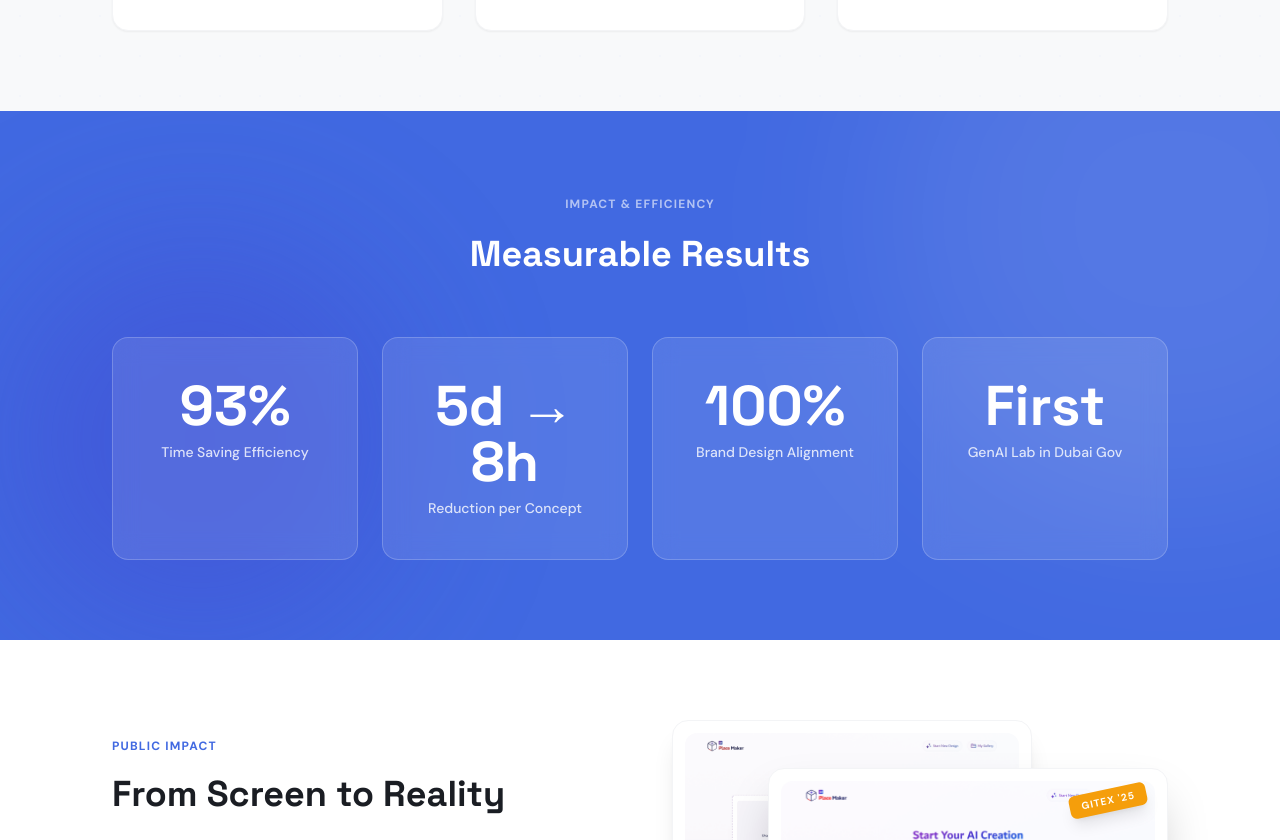
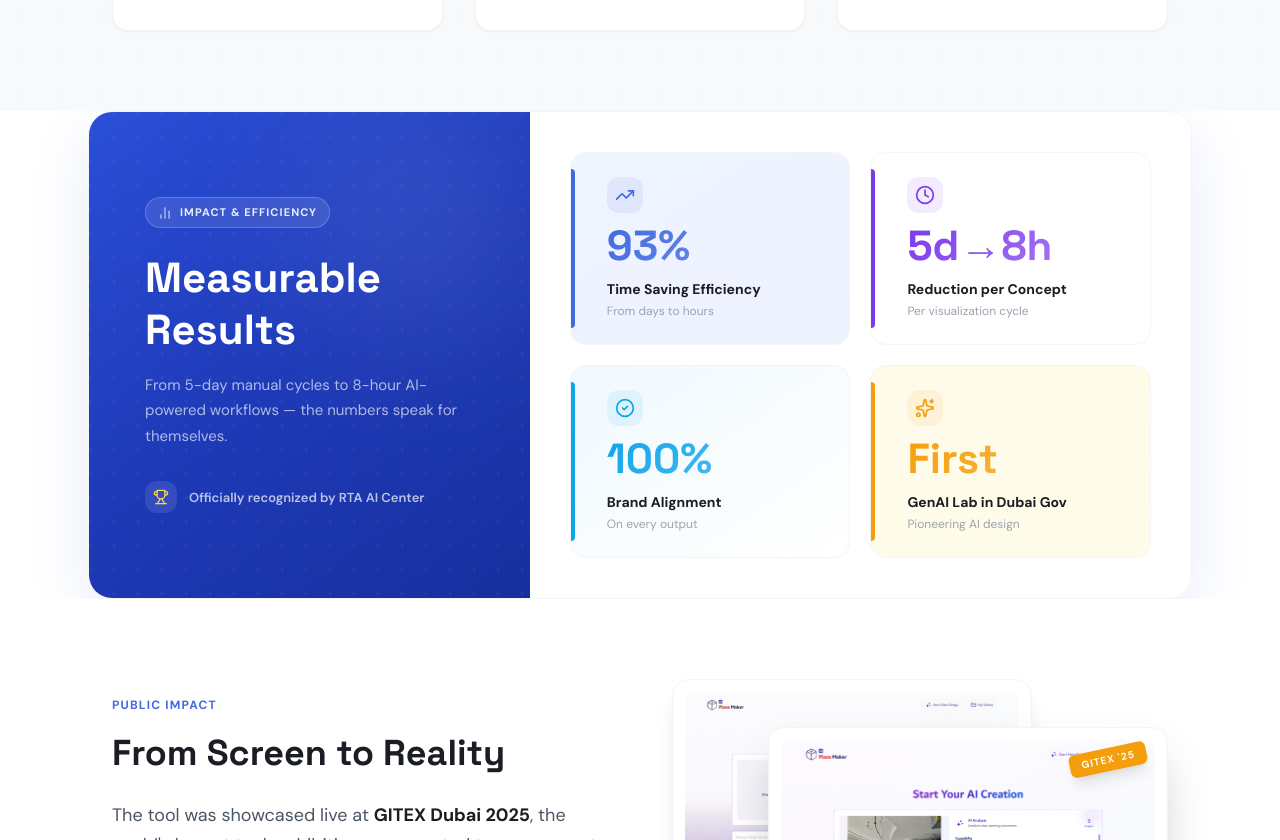
Before and after one commit to soliman2/portfolio, a React (Vite) app: page /work/ai-urban-tool in a window 1280 px wide. Shown: the part 5200-6040 px from the top of the page. Built offline with nearby package versions, Linux system fonts and the light colour scheme.

Commit message:
feat: redesign stats section, remove deprecated homepage cards, fix UX research thumbnail

```diff
--- a/components/CaseStudyPage.tsx
+++ b/components/CaseStudyPage.tsx
@@ -578,44 +578,123 @@ const CaseStudyPage: React.FC<CaseStudyPageProps> = ({ onBack }) => {
             </section>
 
             {/* ============================================================
-                SECTION 7 — MEASURABLE RESULTS
+                SECTION 7 — MEASURABLE RESULTS (modern split layout)
                 ============================================================ */}
-            <section className="py-20 bg-[#4169E1] relative overflow-hidden">
-                <div className="absolute top-0 right-0 w-[600px] h-[600px] bg-white/10 rounded-full blur-[100px] -mr-48 -mt-48 pointer-events-none"></div>
-                <div className="absolute bottom-0 left-0 w-[400px] h-[400px] bg-indigo-700/30 rounded-full blur-[80px] pointer-events-none"></div>
-
-                <div className="max-w-[1120px] mx-auto px-6 lg:px-8 relative z-10">
+            <section className="py-0 overflow-hidden">
+                <div className="max-w-[1200px] mx-auto px-6 lg:px-12">
                     <motion.div
                         initial="hidden"
                         whileInView="visible"
                         viewport={{ once: true }}
                         variants={staggerContainer}
+                        className="grid grid-cols-1 lg:grid-cols-5 rounded-3xl overflow-hidden shadow-[0_20px_60px_rgba(65,105,225,0.12)] border border-slate-100"
                     >
-                        <motion.div variants={fadeInUp} className="text-center mb-14 space-y-3">
-                            <span className="text-[12px] font-bold text-white/60 uppercase tracking-widest">Impact & Efficiency</span>
-                            <h2 className="text-[32px] md:text-[36px] font-bold text-white font-display">Measurable Results</h2>
-                        </motion.div>
+                        {/* ── Left — context panel ── */}
+                        <div className="lg:col-span-2 relative p-10 lg:p-14 flex flex-col justify-center overflow-hidden"
+                            style={{ background: 'linear-gradient(145deg, #2B4FD8 0%, #1E3AB8 50%, #172F9E 100%)' }}>
 
-                        <div className="grid grid-cols-1 sm:grid-cols-2 lg:grid-cols-4 gap-6">
+                            {/* Dot grid */}
+                            <svg className="absolute inset-0 w-full h-full opacity-10 pointer-events-none" xmlns="http://www.w3.org/2000/svg">
+                                <defs>
+                                    <pattern id="rdots" x="0" y="0" width="24" height="24" patternUnits="userSpaceOnUse">
+                                        <circle cx="1.5" cy="1.5" r="1.5" fill="white" fillOpacity="0.5" />
+                                    </pattern>
+                                </defs>
+                                <rect width="100%" height="100%" fill="url(#rdots)" />
+                            </svg>
+
+                            {/* Top-right glow */}
+                            <div className="absolute top-0 right-0 w-56 h-56 bg-white/10 rounded-full blur-[80px] pointer-events-none" />
+
+                            <div className="relative z-10 space-y-6">
+                                <div className="inline-flex items-center gap-2 px-3 py-1.5 rounded-full bg-white/10 border border-white/20">
+                                    <BarChart2 className="w-3.5 h-3.5 text-blue-200" />
+                                    <span className="text-[11px] font-bold uppercase tracking-widest text-blue-100">Impact &amp; Efficiency</span>
+                                </div>
+
+                                <div>
+                                    <h2 className="text-[36px] md:text-[42px] font-bold text-white font-display leading-tight mb-4">
+                                        Measurable<br />Results
+                                    </h2>
+                                    <p className="text-[15px] text-white/65 leading-[1.7]">
+                                        From 5-day manual cycles to 8-hour AI-powered workflows — the numbers speak for themselves.
+                                    </p>
+                                </div>
+
+                                <div className="flex items-center gap-3 pt-2">
+                                    <div className="w-8 h-8 rounded-xl bg-white/10 flex items-center justify-center">
+                                        <Trophy className="w-4 h-4 text-amber-300" />
+                                    </div>
+                                    <span className="text-[13px] font-semibold text-white/70">Officially recognized by RTA AI Center</span>
+                                </div>
+                            </div>
+                        </div>
+
+                        {/* ── Right — stat cards ── */}
+                        <div className="lg:col-span-3 bg-white p-8 lg:p-10 grid grid-cols-1 sm:grid-cols-2 gap-5">
                             {[
-                                { val: '93%', label: 'Time Saving Efficiency' },
-                                { val: '5d → 8h', label: 'Reduction per Concept' },
-                                { val: '100%', label: 'Brand Design Alignment' },
-                                { val: 'First', label: 'GenAI Lab in Dubai Gov' }
+                                {
+                                    val: '93%', label: 'Time Saving Efficiency',
+                                    sub: 'From days to hours', accent: '#4169E1',
+                                    icon: <TrendingUp className="w-5 h-5" />,
+                                    gradient: 'from-blue-50 to-indigo-50'
+                                },
+                                {
+                                    val: '5d→8h', label: 'Reduction per Concept',
+                                    sub: 'Per visualization cycle', accent: '#7C3AED',
+                                    icon: <Clock className="w-5 h-5" />,
+                                    gradient: 'from-violet-50 to-purple-50'
+                                },
+                                {
+                                    val: '100%', label: 'Brand Alignment',
+                                    sub: 'On every output', accent: '#0EA5E9',
+                                    icon: <CheckCircle2 className="w-5 h-5" />,
+                                    gradient: 'from-sky-50 to-cyan-50'
+                                },
+                                {
+                                    val: 'First', label: 'GenAI Lab in Dubai Gov',
+                                    sub: 'Pioneering AI design', accent: '#F59E0B',
+                                    icon: <Sparkles className="w-5 h-5" />,
+                                    gradient: 'from-amber-50 to-yellow-50'
+                                },
                             ].map((m, i) => (
                                 <motion.div
                                     key={i}
                                     variants={fadeInUp}
-                                    className="bg-white/10 backdrop-blur-md rounded-2xl p-10 border border-white/20 text-center group hover:bg-white/20 transition-colors"
+                                    whileHover={{ y: -3, boxShadow: '0 12px 32px rgba(0,0,0,0.08)' }}
+                                    className={`relative bg-gradient-to-br ${m.gradient} rounded-2xl p-6 border border-slate-100 overflow-hidden group transition-all duration-200`}
                                 >
-                                    <div className="text-[56px] font-bold text-white mb-2 font-display leading-none">{m.val}</div>
-                                    <div className="text-[14px] font-medium text-white/80">{m.label}</div>
+                                    {/* Left accent bar */}
+                                    <div className="absolute left-0 top-4 bottom-4 w-1 rounded-r-full" style={{ background: m.accent }} />
+
+                                    <div className="pl-3 space-y-3">
+                                        {/* Icon */}
+                                        <div className="w-9 h-9 rounded-xl flex items-center justify-center" style={{ background: `${m.accent}18`, color: m.accent }}>
+                                            {m.icon}
+                                        </div>
+
+                                        {/* Value */}
+                                        <div className="text-[42px] font-bold font-display leading-none" style={{
+                                            background: `linear-gradient(135deg, ${m.accent} 0%, ${m.accent}99 100%)`,
+                                            WebkitBackgroundClip: 'text',
+                                            WebkitTextFillColor: 'transparent'
+                                        }}>
+                                            {m.val}
+                                        </div>
+
+                                        {/* Label + sub */}
+                                        <div>
+                                            <div className="text-[14px] font-bold text-[#1A1D23]">{m.label}</div>
+                                            <div className="text-[12px] text-[#9CA3AF] mt-0.5">{m.sub}</div>
+                                        </div>
+                                    </div>
                                 </motion.div>
                             ))}
                         </div>
                     </motion.div>
                 </div>
             </section>
+
 
             {/* ============================================================
                 SECTION 8 — FROM SCREEN TO REALITY (GITEX)
--- a/constants.ts
+++ b/constants.ts
@@ -265,40 +265,9 @@ export const FEATURED_CASE_STUDIES: FeaturedCaseStudy[] = [
     ctaLink: "/work/ux-research-rta",
     imageAlt: "Research composition with sticky notes, screenshots, and annotation markers",
     backgroundColor: "white",
-    customBadges: ["50+ Sessions", "8 Products", "12M+ Users"]
+    customBadges: ["50+ Sessions", "8 Products", "12M+ Users"],
+    imageUrl: "/thumbnails/UX Research & Usability Lab.png"
   },
-  {
-    id: 4,
-    category: "SERVICE DESIGN",
-    headline: "360° Government Services",
-    valueStatement: "End-to-end service design connecting citizen interfaces, corporate dashboards, and back-office systems — from application to approval across multiple government entities.",
-    stats: [
-      { value: "360°", label: "COVERAGE", context: "Frontstage + Backstage" },
-      { value: "6+", label: "SERVICES", context: "Licensing, Fines, Permits, Nol" },
-      { value: "4", label: "USER ROLES", context: "Citizen, Corporate, Reviewer, Admin" }
-    ],
-    ctaText: "View Case Study →",
-    ctaLink: "/work",
-    imageAlt: "Service blueprint showing journey across touchpoints",
-    backgroundColor: "white",
-    imageUrl: "/thumbnails/Gemini_Generated_Image_k7ize6k7ize6k7iz.png"
-  },
-  {
-    id: 5,
-    category: "RESEARCH & INSIGHTS",
-    headline: "UX Research & Usability Lab",
-    valueStatement: "Built RTA's usability testing practice from scratch. 30+ moderated sessions, standardized protocols, and executive reports that directly influence product decisions.",
-    stats: [
-      { value: "30+", label: "SESSIONS", context: "Moderated usability tests" },
-      { value: "100%", label: "ADOPTION", context: "Protocol used across RTA" },
-      { value: "DG-LEVEL", label: "REPORTS", context: "Executive storytelling" }
-    ],
-    ctaText: "View Case Study →",
-    ctaLink: "/work",
-    imageAlt: "UX lab setting and research report preview",
-    backgroundColor: "light",
-    imageUrl: "/thumbnails/UX Research & Usability Lab.png"
-  }
 ];
 
 // MORE EXPERTISE CARDS (3-card section)
```
